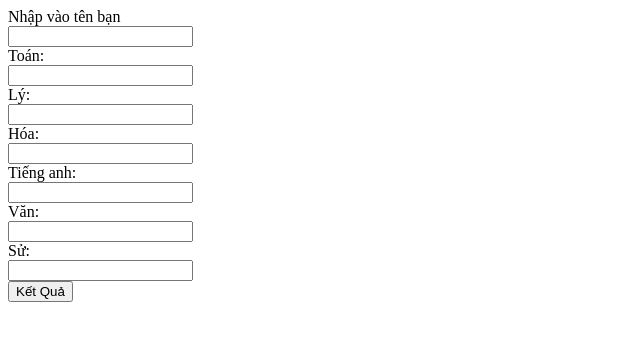
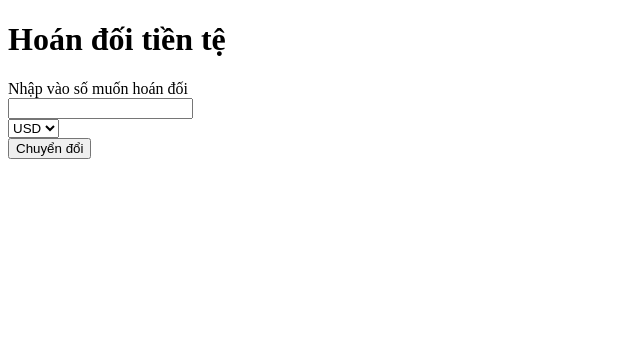
Before and after one commit to Hmkien/Baithuchanhweb, a PHP site: page / in a window 1280 px wide. Shown: the top 341 px of the page, without its empty margins (0-640 px from the left). Run offline with PHP 8.4, Linux system fonts and the light colour scheme.

Commit message:
slide 26

```diff
--- a/PHP/index.php
+++ b/PHP/index.php
@@ -7,69 +7,25 @@
 </head>
 <body>
 
+<h1>Hoán đối tiền tệ</h1>
 <form method="post" action="index.php">
-    <label>Nhập vào tên bạn</label><br>
-    <input type="text" name="name" required><br>
-    <label> Toán:</label><br>
-    <input type="text" name="toan"  required><br>
-    <label>Lý:</label><br>
-    <input type="text" name="ly"  required><br>
-    <label> Hóa:</label><br>
-    <input type="text" name="hoa"  required><br>
-    <label> Tiếng anh:</label><br>
-    <input type="text" name="anh"  required><br>
-    <label> Văn:</label><br>
-    <input type="text" name="van"  required><br>
-    <label> Sử:</label><br>
-    <input type="text" name="su"  required><br>
-    <input type="submit" value="Kết Quả">
+<label>Nhập vào số muốn hoán đối</label><br>
+<input type="text" name="inputt" required><br>
+<select name="type-money">
+    <option value="USD">USD</option>
+    <option value="EUR">EUR</option>
+    <option value="JPY">JPY</option>
+    <option value="SGP">SGP</option>
+</select>
+<br>
+<input type="submit" value="Chuyển đổi">
 </form>
 <?php
-function ketQua($name,$list){
-    $temp=true;
-    foreach ($list as $diem){
-        if($diem<4){
-            $temp=false;
-        echo"Chàp bạn ".$name."bạn đã đúp vì có điểm".$diem."<4";
-        break;
-        }
-        elseif($diem>10){
-            echo"bạn".$name."đã nhập điểm 1 môn quá điểm tối đa".$diem;
-            $temp=false;
-            break;
-        }
-    }
-    if($temp){
-            $trungBinh=array_sum($list)/count($list);
-            if($trungBinh<5){
-            echo"chào bạn".$name."đã là đạt học sinh yếu và có điểm trung bình là".$diem;
-
-            }
-            elseif ($trungBinh>=5 && $trungBinh< 6.5){
-            echo "chào bạn".$name."đã dạt học sinh trung bình vì có diểm trung bình là:".$diem;
-
-            }
-            elseif($trungBinh>= 6.5&& $trungBinh< 8){
-                echo "chào bạn".$name."đã dạt học sinh giỏi với điêm trung bình:".$diem;
-        }
-        else{
-            echo"chào bạn ".$name."đã dạt học sinh giỏi với điểm trung bình:".$diem;
-        }
-    }
-    }
-
-?>
-<?php
-if(isset($_POST["name"])&&isset($_POST["toan"])&&isset($_POST["ly"])&&isset($_POST["hoa"])&&isset($_POST["anh"])&&isset($_POST["van"])&&isset($_POST["su"])){
-    $diem=array();
-    $name=$_POST["name"];
-    $diem[]=(float)$_POST["toan"];
-    $diem[]=(float)$_POST["ly"];
-    $diem[]=(float)$_POST["hoa"];
-    $diem[]=(float)$_POST["anh"];
-    $diem[]=(float)$_POST["van"];
-    $diem[]=(float)$_POST["su"];
-    ketQua($name,$diem);
+if(isset($_POST['inputt']) && isset($_POST['type-money'])) {
+    $tien = $_POST['inputt'];
+    $type = $_POST['type-money'];
+    $donVi = array('USD' => 23000, 'EUR' => 27000, 'SGP' => 17000, 'JPY' => 120);
+    echo "Với " . $tien."" .$type ." bằng " . $tien * $donVi[$type]."VND";
 }
 ?>
 
```
